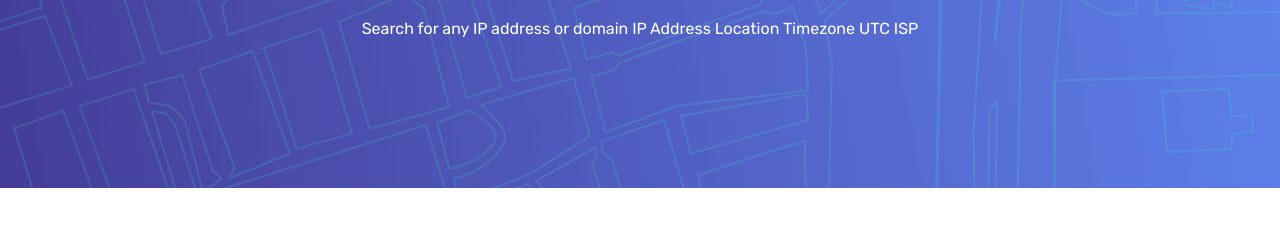
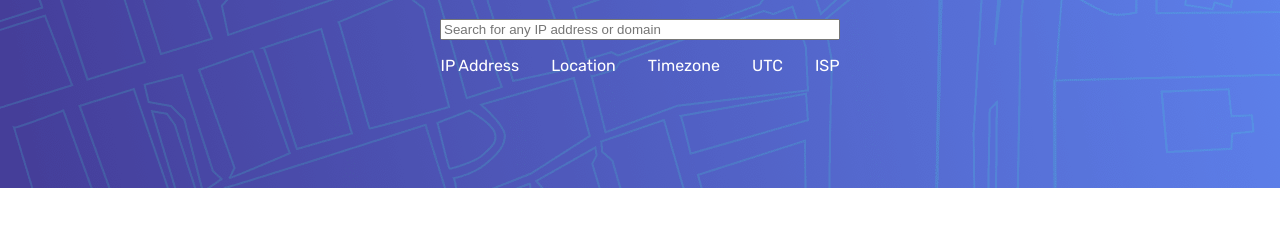
Before and after one commit to Rafaelfrb/ipAddressTracker-API, a plain HTML site: page index.html in a window 1280 px wide. Shown: the part 62-288 px from the top of the page. Drawn offline with Linux system fonts and the light colour scheme.

Commit message:
Inserted the input tag for searching the IP and flexbox to position the rest of the content

```diff
--- a/index.html
+++ b/index.html
@@ -16,13 +16,14 @@
 <body>
 
   <h1>IP Address Tracker</h1>
-  Search for any IP address or domain
+  <input type="search" placeholder="Search for any IP address or domain">
 
-  IP Address
-  Location
-  Timezone
-    UTC <!-- add offset value dynamically using the API -->
-  ISP
-
+  <div class="container">
+    <p>IP Address</p>
+    <p>Location</p>
+    <p>Timezone</p>
+      <p>UTC</p> <!-- add offset value dynamically using the API -->
+    <p>ISP</p>
+  </div>
 </body>
 </html>
--- a/style.css
+++ b/style.css
@@ -7,3 +7,13 @@ body {
     color: white;
     text-align: center;
 }
+
+input {
+    width: 400px;
+}
+
+.container {
+    display: flex;
+    justify-content: center;
+    gap: 2rem;
+}
```
